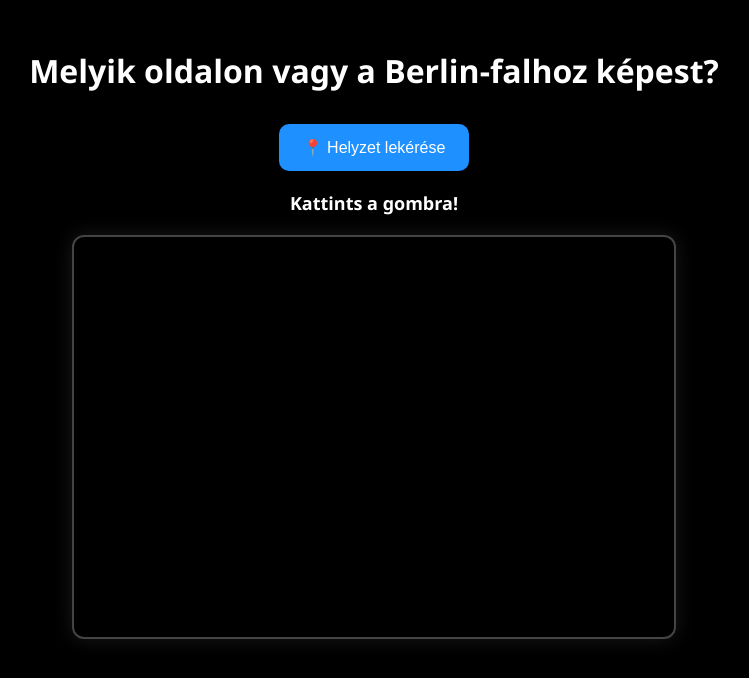
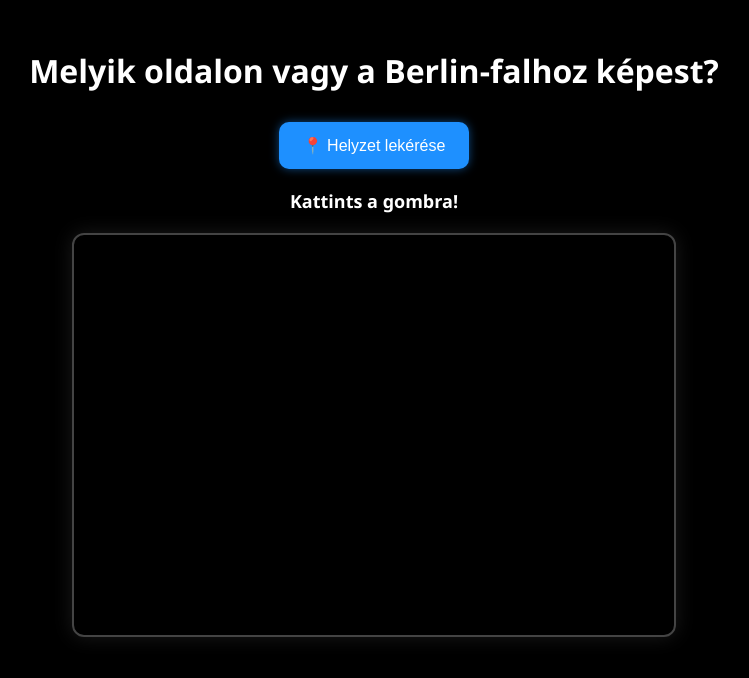
Before and after one commit to MacskaHugy/Berlin, a plain HTML site: page index.html in a window 1280 px wide. Shown: the whole page, without its empty margins (266-1015 px from the left). Drawn offline with nearby package versions, Linux system fonts and the light colour scheme.

Commit message:
Update style.css

```diff
--- a/style.css
+++ b/style.css
@@ -8,6 +8,7 @@ body {
 
 h1 {
   color: #fff;
+  margin-bottom: 20px;
 }
 
 button {
@@ -18,18 +19,22 @@ button {
   border: none;
   border-radius: 10px;
   cursor: pointer;
-  transition: background 0.3s ease;
+  transition: all 0.3s ease;
   margin-top: 10px;
+  box-shadow: 0 0 10px rgba(30, 144, 255, 0.5);
 }
 
 button:hover {
   background: #0f66c1;
+  transform: scale(1.05);
+  box-shadow: 0 0 20px rgba(30, 144, 255, 0.7);
 }
 
 #status {
   margin-top: 20px;
   font-weight: bold;
   font-size: 18px;
+  transition: color 0.3s ease;
 }
 
 #map {
```
